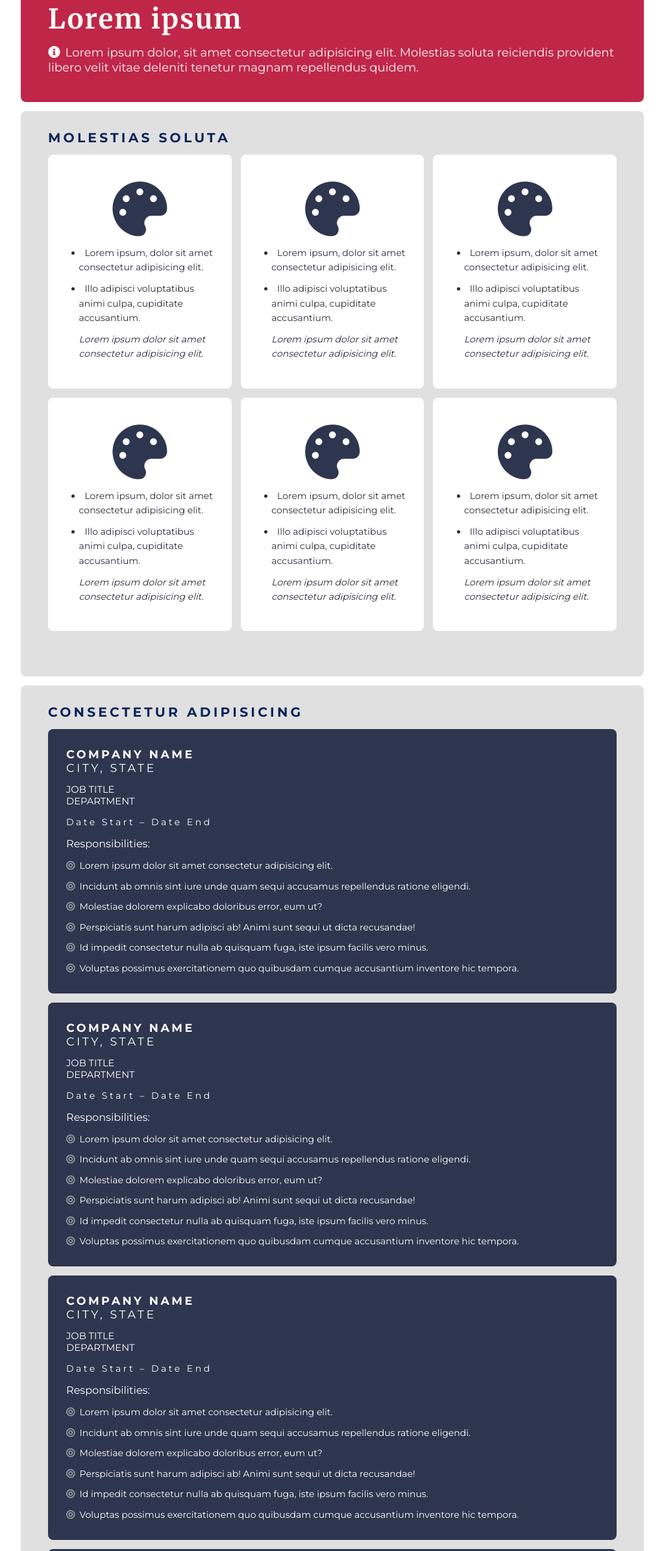
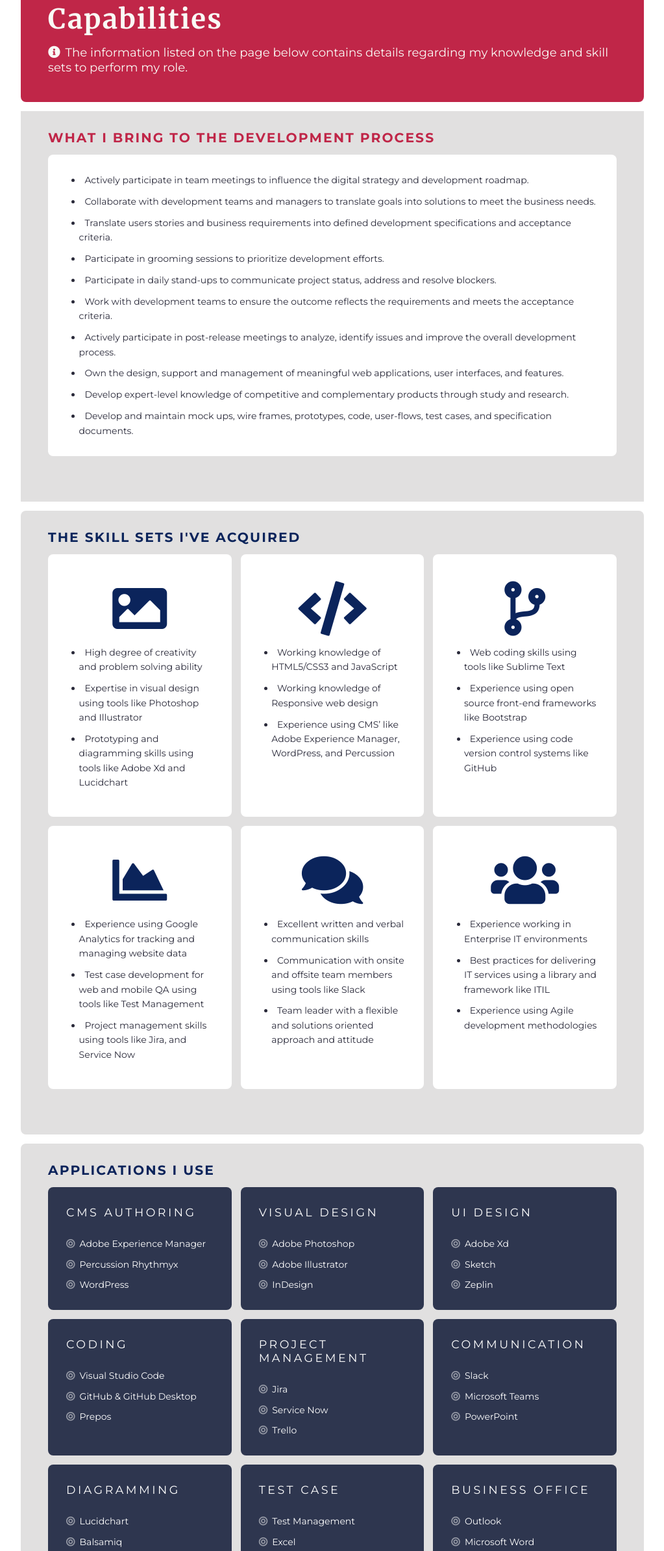
Before and after one commit to rinellam/template07082019, a plain HTML site: page index.html in a window 1280 px wide. Shown: the part 67-2454 px from the top of the page at 65% size, without its empty margins (128-1151 px from the left). Drawn offline with Linux system fonts and the light colour scheme.

Commit message:
format html and css

```diff
--- a/index.html
+++ b/index.html
@@ -8,7 +8,7 @@
     <link rel="stylesheet" type="text/css" href="/css/main.css">
     <link rel="stylesheet" href="https://use.fontawesome.com/releases/v5.6.3/css/all.css">
 
-    <title>Title</title>
+    <title>Capabilities</title>
 </head>
 <body>
 <div class="container">
@@ -16,65 +16,86 @@
     <div class="grid">
 
     <header class="component-head">
-        <h1 class="title-text">Lorem ipsum</h1>
-        <p class="lead-in-text"><i class="fas fa-info-circle"></i>Lorem ipsum dolor, sit amet consectetur adipisicing elit. Molestias soluta reiciendis provident libero velit vitae deleniti tenetur magnam repellendus quidem.</p>
+        <h1 class="title-text">Capabilities</h1>
+        <p class="lead-in-text"><i class="fas fa-info-circle"></i>The information listed on the page below contains details regarding my knowledge and skill sets to perform my role.</p>
     </header>
+
+    <section class="component-block-list-lg">
+        <h2 class="subhead-block-list--lg">What I Bring to the Development Process</h2>
+        <div class="component-block-list-lg-wrap">
+            <div class="sub-component-block-list-lg">
+            <ul class="card-list-bulls">
+                    <li>Actively participate in team meetings to influence the digital strategy and development roadmap.</li>
+                    <li>Collaborate with development teams and managers to translate goals into solutions to meet the business needs.</li>
+                    <li>Translate users stories and business requirements into defined development specifications and acceptance criteria.</li>
+                    <li>Participate in grooming sessions to prioritize development efforts.</li>
+                    <li>Participate in daily stand-ups to communicate project status, address and resolve blockers.</li>
+                    <li>Work with development teams to ensure the outcome reflects the requirements and meets the acceptance criteria.</li>
+                    <li>Actively participate in post-release meetings to analyze, identify issues and improve the overall development process.</li>
+                    <li>Own the design, support and management of meaningful web applications, user interfaces, and features.</li>
+                    <li>Develop expert-level knowledge of competitive and complementary products through study and research.</li>
+                    <li>Develop and maintain mock ups, wire frames, prototypes, code, user-flows, test cases, and specification documents.</li>
+            </ul>
+            </div>
+        </div>
+    </section>
+
     <section class="component-card">
 
-        <h2 class="subhead-text--lg">Molestias soluta</h2>
+        <h2 class="subhead-text--lg">The Skill Sets I've Acquired</h2>
         <div class="component-card-wrap">
             <!-- card 1 -->
             <div class="sub-component-card">
-                <div class="fpo-image"><i class="fas fa-palette"></i></div>
+                <div class="fpo-image"><i class="fas fa-image"></i></div>
                 <ul class="card-list-bulls">
-                    <li>Lorem ipsum, dolor sit amet consectetur adipisicing elit.</li>
-                    <li>Illo adipisci voluptatibus animi culpa, cupiditate accusantium.</li>
-                    <li class="nobull-list"><em>Lorem ipsum dolor sit amet consectetur adipisicing elit.</em></li>
+                    <li>High degree of creativity and problem solving ability</li>
+                    <li>Expertise in visual design using tools like Photoshop and Illustrator</li>
+                    <li>Prototyping and diagramming skills using tools like Adobe Xd and Lucidchart</li>
                 </ul>
             </div>
             <!-- card 2 -->
             <div class="sub-component-card">
-                <div class="fpo-image"><i class="fas fa-palette"></i></div>
+                <div class="fpo-image"><i class="fas fa-code"></i></div>
                 <ul class="card-list-bulls">
-                    <li>Lorem ipsum, dolor sit amet consectetur adipisicing elit.</li>
-                    <li>Illo adipisci voluptatibus animi culpa, cupiditate accusantium.</li>
-                    <li class="nobull-list"><em>Lorem ipsum dolor sit amet consectetur adipisicing elit.</em></li>
+                    <li>Working knowledge of HTML5/CSS3 and JavaScript</li>
+                    <li>Working knowledge of Responsive web design</li>
+                    <li>Experience using CMS’ like Adobe Experience Manager, WordPress, and Percussion</li>
                 </ul>
             </div>
             <!-- card 3 -->
             <div class="sub-component-card">
-                <div class="fpo-image"><i class="fas fa-palette"></i></div>
+                <div class="fpo-image"><i class="fas fa-code-branch"></i></div>
                 <ul class="card-list-bulls">
-                    <li>Lorem ipsum, dolor sit amet consectetur adipisicing elit.</li>
-                    <li>Illo adipisci voluptatibus animi culpa, cupiditate accusantium.</li>
-                    <li class="nobull-list"><em>Lorem ipsum dolor sit amet consectetur adipisicing elit.</em></li>
+                    <li>Web coding skills using tools like Sublime Text</li>
+                    <li>Experience using open source front-end frameworks like Bootstrap</li>
+                    <li>Experience using code version control systems like GitHub</li>
                 </ul>
             </div>
             <!-- card 4 -->
             <div class="sub-component-card">
-                <div class="fpo-image"><i class="fas fa-palette"></i></div>
+                <div class="fpo-image"><i class="fas fa-chart-area"></i></div>
                 <ul class="card-list-bulls">
-                    <li>Lorem ipsum, dolor sit amet consectetur adipisicing elit.</li>
-                    <li>Illo adipisci voluptatibus animi culpa, cupiditate accusantium.</li>
-                    <li class="nobull-list"><em>Lorem ipsum dolor sit amet consectetur adipisicing elit.</em></li>
+                    <li>Experience using Google Analytics for tracking and managing website data</li>
+                    <li>Test case development for web and mobile QA using tools like Test Management</li>
+                    <li>Project management skills using tools like Jira, and Service Now</li>
                 </ul>
             </div>
             <!-- card 5 -->
             <div class="sub-component-card">
-                <div class="fpo-image"><i class="fas fa-palette"></i></div>
+                <div class="fpo-image"><i class="fas fa-comments"></i></div>
                 <ul class="card-list-bulls">
-                    <li>Lorem ipsum, dolor sit amet consectetur adipisicing elit.</li>
-                    <li>Illo adipisci voluptatibus animi culpa, cupiditate accusantium.</li>
-                    <li class="nobull-list"><em>Lorem ipsum dolor sit amet consectetur adipisicing elit.</em></li>
+                    <li>Excellent written and verbal communication skills</li>
+                    <li>Communication with onsite and offsite team members using tools like Slack</li>
+                    <li>Team leader with a flexible and solutions oriented approach and attitude</li>
                 </ul>
             </div>
             <!-- card 4 -->
             <div class="sub-component-card">
-                <div class="fpo-image"><i class="fas fa-palette"></i></div>
+                <div class="fpo-image"><i class="fas fa-users"></i></div>
                 <ul class="card-list-bulls">
-                    <li>Lorem ipsum, dolor sit amet consectetur adipisicing elit.</li>
-                    <li>Illo adipisci voluptatibus animi culpa, cupiditate accusantium.</li>
-                    <li class="nobull-list"><em>Lorem ipsum dolor sit amet consectetur adipisicing elit.</em></li>
+                    <li>Experience working in Enterprise IT environments</li>
+                    <li>Best practices for delivering IT services using a library and framework like ITIL</li>
+                    <li>Experience using Agile development methodologies</li>
                 </ul>
             </div>
 
@@ -83,67 +104,88 @@
     </section>
 
     <section class="component-box">
-        <h2 class="subhead-text--lg">consectetur adipisicing</h2>
+        <h2 class="subhead-text--lg">Applications I Use</h2>
         <div class="component-box-wrap">
             <!-- box 1 -->
             <div class="sub-component-box">
-                <h3 class="subhead-text--md"><span>Company Name</span><br>City, State</h3>
-                <h4 class="subhead-text--sm">Job Title<br>Department</h4>
-                <h5 class="date-text">Date Start – Date End</h5>
-                <p class="normal-text--white">Responsibilities:</p>
+                <h3 class="subhead-text--md">CMS Authoring</h3>
                 <ul class="card-list-nobulls">
-                    <li><i class="fas fa-bullseye"></i>Lorem ipsum dolor sit amet consectetur adipisicing elit.</li>
-                    <li><i class="fas fa-bullseye"></i>Incidunt ab omnis sint iure unde quam sequi accusamus repellendus ratione eligendi.</li>
-                    <li><i class="fas fa-bullseye"></i>Molestiae dolorem explicabo doloribus error, eum ut?</li>
-                    <li><i class="fas fa-bullseye"></i>Perspiciatis sunt harum adipisci ab! Animi sunt sequi ut dicta recusandae!</li>
-                    <li><i class="fas fa-bullseye"></i>Id impedit consectetur nulla ab quisquam fuga, iste ipsum facilis vero minus.</li>
-                    <li><i class="fas fa-bullseye"></i>Voluptas possimus exercitationem quo quibusdam cumque accusantium inventore hic tempora.</li>
-                  </ul>
+                    <li><i class="fas fa-bullseye"></i>Adobe Experience Manager</li>
+                    <li><i class="fas fa-bullseye"></i>Percussion Rhythmyx</li>
+                    <li><i class="fas fa-bullseye"></i>WordPress</li>
+                </ul>
             </div>
              <!-- box 2 -->
              <div class="sub-component-box">
-                <h3 class="subhead-text--md"><span>Company Name</span><br>City, State</h3>
-                <h4 class="subhead-text--sm">Job Title<br>Department</h4>
-                <h5 class="date-text">Date Start – Date End</h5>
-                <p class="normal-text--white">Responsibilities:</p>
+                <h3 class="subhead-text--md">Visual Design</h3>
                 <ul class="card-list-nobulls">
-                    <li><i class="fas fa-bullseye"></i>Lorem ipsum dolor sit amet consectetur adipisicing elit.</li>
-                    <li><i class="fas fa-bullseye"></i>Incidunt ab omnis sint iure unde quam sequi accusamus repellendus ratione eligendi.</li>
-                    <li><i class="fas fa-bullseye"></i>Molestiae dolorem explicabo doloribus error, eum ut?</li>
-                    <li><i class="fas fa-bullseye"></i>Perspiciatis sunt harum adipisci ab! Animi sunt sequi ut dicta recusandae!</li>
-                    <li><i class="fas fa-bullseye"></i>Id impedit consectetur nulla ab quisquam fuga, iste ipsum facilis vero minus.</li>
-                    <li><i class="fas fa-bullseye"></i>Voluptas possimus exercitationem quo quibusdam cumque accusantium inventore hic tempora.</li>
-                    </ul>
+                    <li><i class="fas fa-bullseye"></i>Adobe Photoshop</li>
+                    <li><i class="fas fa-bullseye"></i>Adobe Illustrator</li>
+                    <li><i class="fas fa-bullseye"></i>InDesign</li>
+                </ul>
             </div>
             <!-- box 3 -->
             <div class="sub-component-box">
-                <h3 class="subhead-text--md"><span>Company Name</span><br>City, State</h3>
-                <h4 class="subhead-text--sm">Job Title<br>Department</h4>
-                <h5 class="date-text">Date Start – Date End</h5>
-                <p class="normal-text--white">Responsibilities:</p>
+                <h3 class="subhead-text--md">UI Design</h3>
                 <ul class="card-list-nobulls">
-                    <li><i class="fas fa-bullseye"></i>Lorem ipsum dolor sit amet consectetur adipisicing elit.</li>
-                    <li><i class="fas fa-bullseye"></i>Incidunt ab omnis sint iure unde quam sequi accusamus repellendus ratione eligendi.</li>
-                    <li><i class="fas fa-bullseye"></i>Molestiae dolorem explicabo doloribus error, eum ut?</li>
-                    <li><i class="fas fa-bullseye"></i>Perspiciatis sunt harum adipisci ab! Animi sunt sequi ut dicta recusandae!</li>
-                    <li><i class="fas fa-bullseye"></i>Id impedit consectetur nulla ab quisquam fuga, iste ipsum facilis vero minus.</li>
-                    <li><i class="fas fa-bullseye"></i>Voluptas possimus exercitationem quo quibusdam cumque accusantium inventore hic tempora.</li>
-                    </ul>
+                    <li><i class="fas fa-bullseye"></i>Adobe Xd</li>
+                    <li><i class="fas fa-bullseye"></i>Sketch</li>
+                    <li><i class="fas fa-bullseye"></i>Zeplin</li>
+                </ul>
             </div>
             <!-- box 4 -->
             <div class="sub-component-box">
-                <h3 class="subhead-text--md"><span>Company Name</span><br>City, State</h3>
-                <h4 class="subhead-text--sm">Job Title<br>Department</h4>
-                <h5 class="date-text">Date Start – Date End</h5>
-                <p class="normal-text--white">Responsibilities:</p>
+                <h3 class="subhead-text--md">Coding</h3>
                 <ul class="card-list-nobulls">
-                    <li><i class="fas fa-bullseye"></i>Lorem ipsum dolor sit amet consectetur adipisicing elit.</li>
-                    <li><i class="fas fa-bullseye"></i>Incidunt ab omnis sint iure unde quam sequi accusamus repellendus ratione eligendi.</li>
-                    <li><i class="fas fa-bullseye"></i>Molestiae dolorem explicabo doloribus error, eum ut?</li>
-                    <li><i class="fas fa-bullseye"></i>Perspiciatis sunt harum adipisci ab! Animi sunt sequi ut dicta recusandae!</li>
-                    <li><i class="fas fa-bullseye"></i>Id impedit consectetur nulla ab quisquam fuga, iste ipsum facilis vero minus.</li>
-                    <li><i class="fas fa-bullseye"></i>Voluptas possimus exercitationem quo quibusdam cumque accusantium inventore hic tempora.</li>
-                    </ul>
+                    <li><i class="fas fa-bullseye"></i>Visual Studio Code</li>
+                    <li><i class="fas fa-bullseye"></i>GitHub & GitHub Desktop</li>
+                    <li><i class="fas fa-bullseye"></i>Prepos</li>
+                </ul>
+            </div>
+            <!-- box 5 -->
+            <div class="sub-component-box">
+                <h3 class="subhead-text--md">Project Management</h3>
+                <ul class="card-list-nobulls">
+                    <li><i class="fas fa-bullseye"></i>Jira</li>
+                    <li><i class="fas fa-bullseye"></i>Service Now</li>
+                    <li><i class="fas fa-bullseye"></i>Trello</li>
+                </ul>
+            </div>
+                <!-- box 6 -->
+            <div class="sub-component-box">
+                <h3 class="subhead-text--md">Communication</h3>
+                <ul class="card-list-nobulls">
+                    <li><i class="fas fa-bullseye"></i>Slack</li>
+                    <li><i class="fas fa-bullseye"></i>Microsoft Teams</li>
+                    <li><i class="fas fa-bullseye"></i>PowerPoint</li>
+                </ul>
+            </div>
+            <!-- box 7 -->
+            <div class="sub-component-box">
+                <h3 class="subhead-text--md">Diagramming</h3>
+                <ul class="card-list-nobulls">
+                    <li><i class="fas fa-bullseye"></i>Lucidchart</li>
+                    <li><i class="fas fa-bullseye"></i>Balsamiq</li>
+                    <li><i class="fas fa-bullseye"></i>Visio</li>
+                </ul>
+            </div>
+                <!-- box 8 -->
+            <div class="sub-component-box">
+                <h3 class="subhead-text--md">Test Case</h3>
+                <ul class="card-list-nobulls">
+                    <li><i class="fas fa-bullseye"></i>Test Management</li>
+                    <li><i class="fas fa-bullseye"></i>Excel</li>
+                    <li><i class="fas fa-bullseye"></i>Jira</li>
+                </ul>
+            </div>
+                <!-- box 9-->
+            <div class="sub-component-box">
+                <h3 class="subhead-text--md">Business Office</h3>
+                <ul class="card-list-nobulls">
+                    <li><i class="fas fa-bullseye"></i>Outlook</li>
+                    <li><i class="fas fa-bullseye"></i>Microsoft Word</li>
+                    <li><i class="fas fa-bullseye"></i>Excel</li>
+                </ul>
             </div>
 
         </div>
--- a/sass/grid/_grid.sass
+++ b/sass/grid/_grid.sass
@@ -42,6 +42,32 @@ header
         //-moz-box-shadow: 5px 5px 12px 1px rgba(41,41,57,0.4)
         //box-shadow: 5px 5px 12px 1px rgba(41,41,57,0.4)
 
+.component-block-list-lg
+    margin-bottom: 1rem
+
+.component-block-list-lg-wrap
+    display: grid
+    display: -ms-grid
+    -ms-grid-rows: auto
+    -ms-grid-columns: 1fr
+    grid-template: "sub-component-block-list-lg" / 1fr
+    padding: 1rem 2rem 3rem 2rem
+    margin-bottom: 1rem
+
+    .sub-component-block-list-lg
+        display: grid
+        display: -ms-grid
+        -ms-grid-rows: auto
+        -ms-grid-columns: 1fr
+        grid-template: "card-list-bulls" / 1fr
+        padding: 2rem 2rem
+        border-radius: 8px
+        margin-bottom: 1rem
+        display: flex
+        flex-direction: column
+        justify-content: flex-start
+        align-items: flex-start
+
 .component-box-wrap
     display: grid
     display: -ms-grid
@@ -82,13 +108,23 @@ header
 
 
 @media screen and (min-width: 768px)
-  .component-card-wrap
+    .component-card-wrap
         display: grid
         display: -ms-grid
         -ms-grid-rows: auto auto auto
         -ms-grid-columns: 1fr 1fr
         grid-template: "sub-component-card sub-component-card"  "sub-component-card sub-component-card"  "sub-component-card sub-component-card"  / 1fr 1fr
         grid-column-gap: 1rem
+
+    .component-box-wrap
+        display: grid
+        display: -ms-grid
+        -ms-grid-rows: auto auto auto auto
+        -ms-grid-columns: 1fr 1fr
+        grid-template: "sub-component-box sub-component-box" "sub-component-box sub-component-box" "sub-component-box sub-component-box" "sub-component-box sub-component-box" "sub-component-box sub-component-box" / 1fr 1fr
+        padding: 1rem 1rem 3rem 1rem
+        grid-column-gap: 1rem
+
 
 @media screen and (min-width: 990px)
     .container
@@ -114,6 +150,19 @@ header
         padding-right: 3rem //more pad full size page
 
     .component-box-wrap
+        display: grid
+        display: -ms-grid
+        -ms-grid-rows: auto auto auto auto
+        -ms-grid-columns: 1fr 1fr 1fr
+        grid-template: "sub-component-box sub-component-box sub-component-box" "sub-component-box sub-component-box sub-component-box" "sub-component-box sub-component-box sub-component-box" / 1fr 1fr 1fr
+        padding: 1rem 1rem 3rem 1rem
+        grid-column-gap: 1rem
+
+    .component-block-list-lg-wrap
+        padding-left: 3rem //more pad full size page
+        padding-right: 3rem //more pad full size page
+
+    .component-box-wrap
         padding-left: 3rem //more pad full size page
         padding-right: 3rem //more pad full size page
 
--- a/sass/layout/_colors.sass
+++ b/sass/layout/_colors.sass
@@ -15,6 +15,12 @@ header
 .sub-component-card
     background: #FFFFFF
 
+.component-block-list-lg
+    background: #E1E0E0
+
+.sub-component-block-list-lg
+    background: #FFFFFF
+
 .component-box
     //background: #F2F2E6
     background: #E1E0E0
--- a/sass/layout/_typography.sass
+++ b/sass/layout/_typography.sass
@@ -10,13 +10,10 @@ html
 //1. Header
 
 .title-text
-    //font-family: 'Montserrat', sans-serif
     font-family: 'Merriweather', serif
-    //font-size: 2.8rem
     font-size: 3rem
     font-weight: 700
-    //color: #ED6767
-    color: #f9faf5
+    color: #F9FAF5
     margin-bottom: 1rem
     letter-spacing: 0.15rem
 
@@ -30,7 +27,6 @@ html
 // 2. Subheads
 
 .subhead-text--lg
-    font-family: 'Merriweather', serif
     font-family: 'Montserrat', sans-serif
     //font-size: 1.75rem
     font-size: 1.45rem
@@ -40,14 +36,29 @@ html
     margin-left: 1rem
     margin-top: 2rem
     text-transform: uppercase //
-    letter-spacing: .30rem //
+    letter-spacing: .15rem //
+
+.subhead-block-list--lg
+    font-family: 'Montserrat', sans-serif
+    //font-size: 1.75rem
+    font-size: 1.45rem
+    font-weight: 700
+    //color: #793F5C
+    color: #C02648
+    margin-left: 1rem
+    margin-top: 2rem
+    text-transform: uppercase //
+    letter-spacing: .15rem //
+
+
+
 
 @media screen and (min-width: 414px)
-    .subhead-text--lg
+    .subhead-text--lg, .subhead-block-list--lg
         padding-left: 1rem
 
 @media screen and (min-width: 990px)
-    .subhead-text--lg
+    .subhead-text--lg, .subhead-block-list--lg
         padding-left: 2rem
 
 .subhead-text--md
@@ -125,6 +136,9 @@ span
     list-style-type: none
     text-indent: 0rem
 
+.sub-component-block-list-lg li:not(:last-child)
+    margin-bottom: .75rem
+
 .sub-component-box li:not(:last-child)
     margin-bottom: .75rem
 
@@ -139,7 +153,7 @@ span
 
 .fa-image, .fa-comments, .fa-code, .fa-users, .fa-chart-area, .fa-code-branch,
     font-size: 6rem
-    color: #292939
+    color: #0b245b
 
 .fa-bullseye
     margin-right: .50rem
```
Also changed, not shown: index2.html (added, +156 -0 lines), css/main.css.
